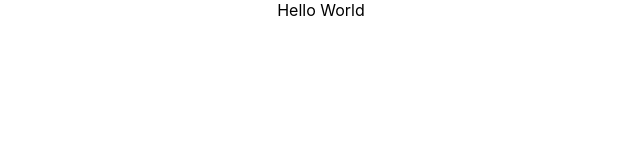
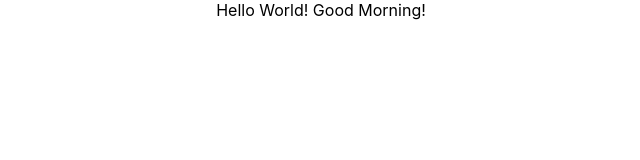
Before and after one commit to syed-naseer-abbas/firstreact, a React (Create React App) app: page / in a window 1280 px wide. Shown: the top 160 px of the page, without its empty margins (319-959 px from the left). Built offline with nearby package versions, Linux system fonts and the light colour scheme.

Commit message:
Update App.js

```diff
--- a/src/App.js
+++ b/src/App.js
@@ -5,7 +5,7 @@ import './App.css';
 function App() {
   return (
     <div className="App">
-      Hello World
+      Hello World! Good Morning!
     </div>
   );
 }
```
